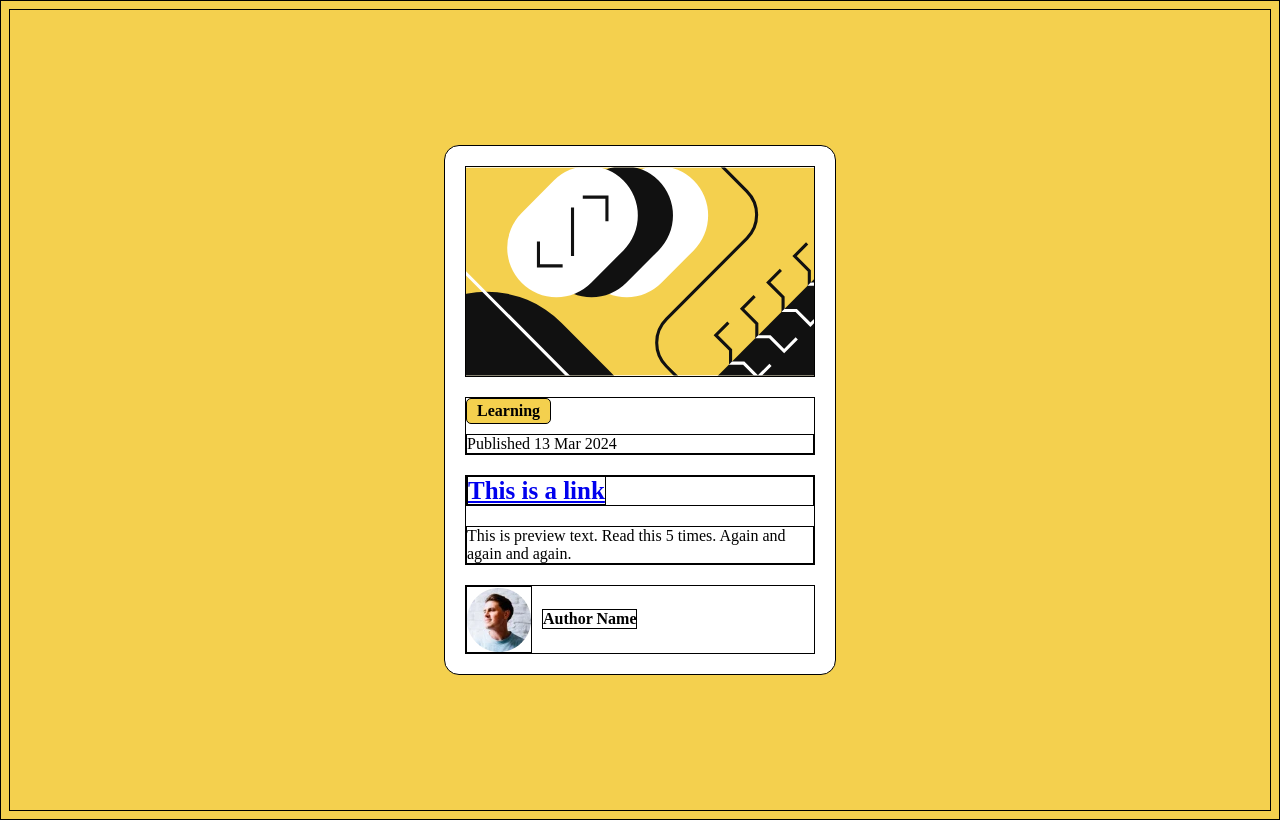
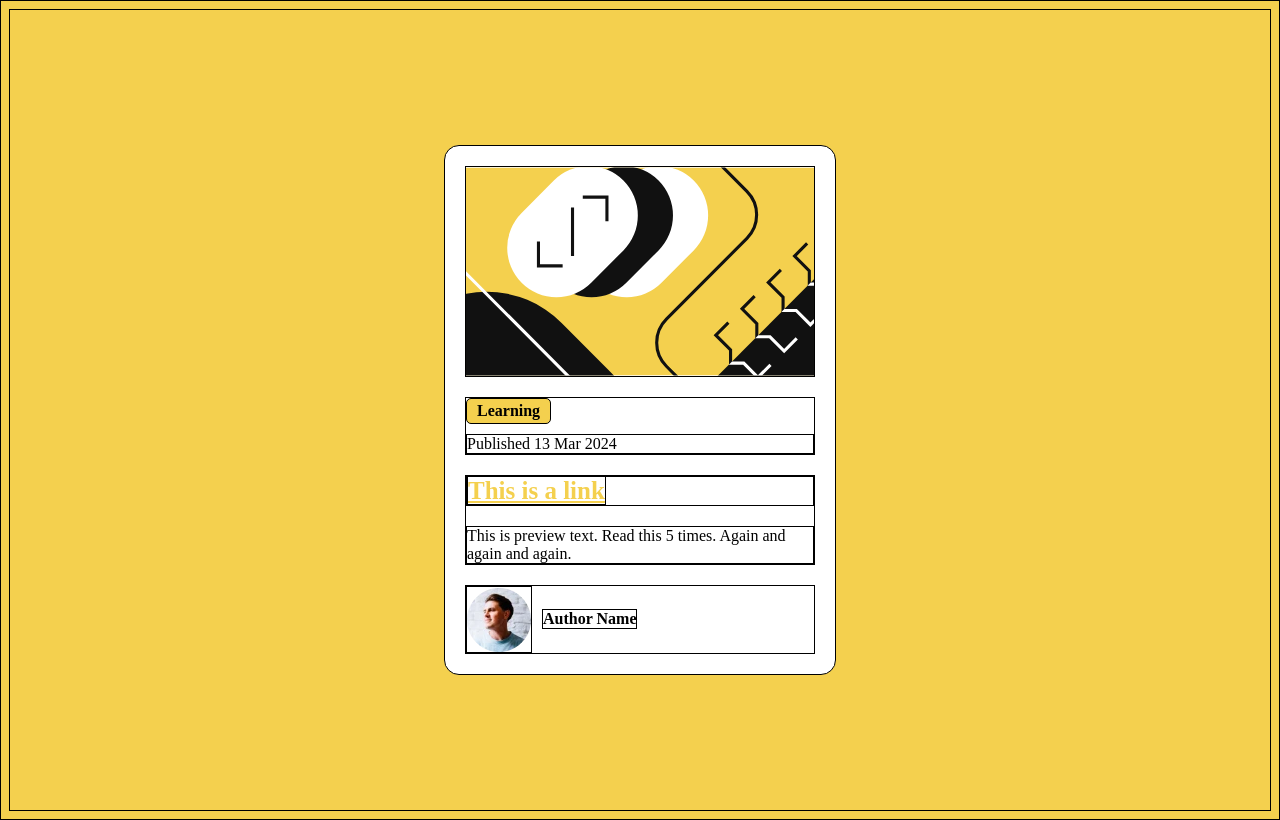
Before and after one commit to KevinPhDev/blog-preview-card, a plain HTML site: page index.html in a window 1280 px wide. In both pictures the pointer is over the link "This is a link". Drawn offline with Linux system fonts and the light colour scheme.

Commit message:
Headline link color will change to a yellow using hsl when hovering over with a cursor

```diff
--- a/style.css
+++ b/style.css
@@ -38,6 +38,10 @@ body,
   font-weight: bold;
 }
 
+.headline-link >a:hover {
+  color: hsl(47, 88%, 63%);
+}
+
 .author {
   display: flex;
   align-items: center;
```
